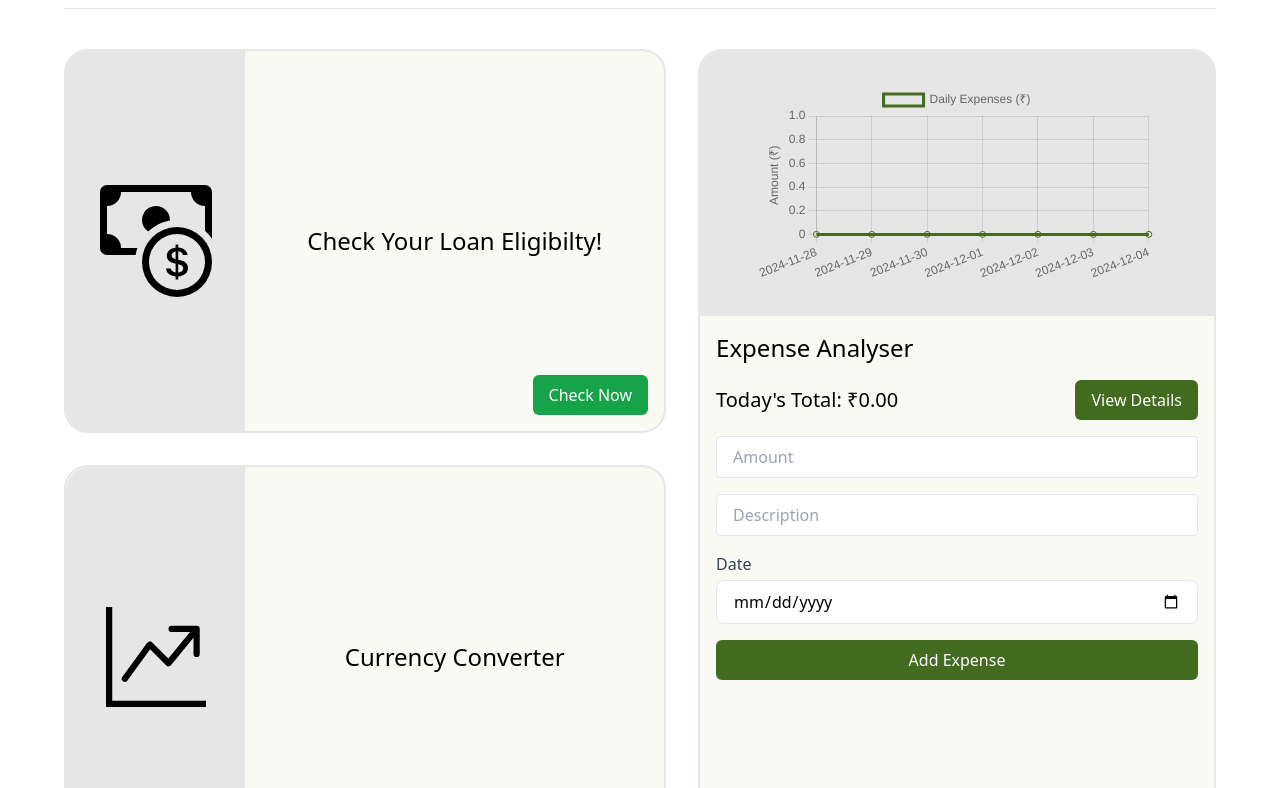
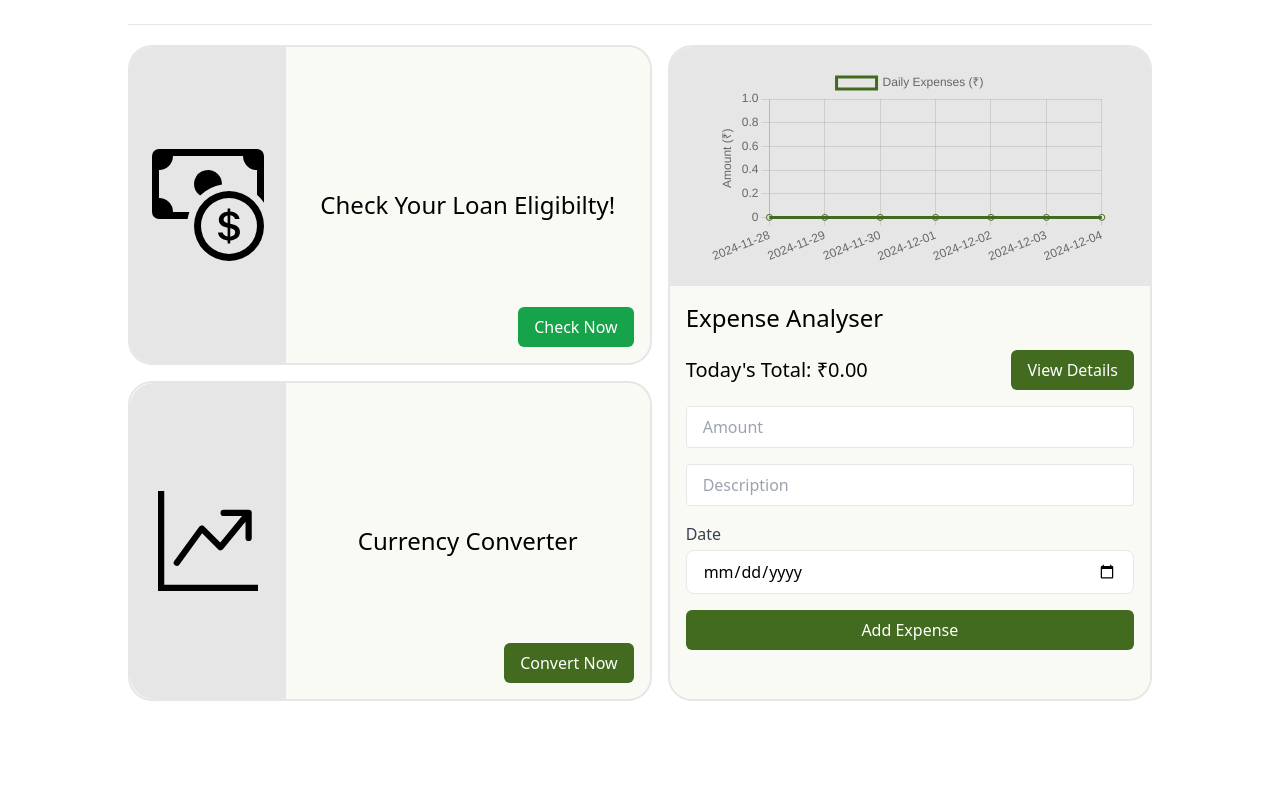
Before and after one commit to Shaikh-Suja-Rahaman/FinAi-Hackathon, a website: page Dashboard/index.html in a window 1280 px wide. Shown: the part 204-992 px from the top of the page. After the commit the page ends 925 px from the top, so only its background shows below. Drawn offline with nearby package versions, Linux system fonts and the light colour scheme; no server answers; a web font is replaced by a local one.

Commit message:
Update dashboard styles: adjust layout, spacing, and add new utility classes

```diff
--- a/Dashboard/index.css
+++ b/Dashboard/index.css
@@ -3,10 +3,12 @@
   font-optical-sizing: auto;
   font-weight: 400;
   font-style: normal;
+  padding: 8px;
 }
 
 #weighingScale {
   color: black;
+  margin: 8px;
 }
 
 /* .text-3xl text-black {
--- a/Dashboard/index.html
+++ b/Dashboard/index.html
@@ -21,7 +21,10 @@
     <script src="https://cdn.jsdelivr.net/npm/chart.js"></script>
   </head>
   <body>
-    <main class="w-[90%] mx-auto my-2">
+    <main class="w-[80%] mx-auto my-2">
+      <div class="max-w-3xl mx-auto">
+        <!-- Content -->
+      </div>
       <button
         id="backButton"
         type="button"
@@ -32,12 +35,12 @@
       <h1 class="greetings text-6xl my-8 select-none">Good Morning, User</h1>
       <hr width="100%" class="mx-auto" />
 
-      <div class="data flex rounded-3xl my-10 box-border gap-8">
+      <div class="data flex rounded-3xl my-5 box-border gap-4">
         <div
-          class="Left min-h-full grow-[0.7] rounded-3xl flex flex-col box-border justify-between gap-8"
+          class="Left min-h-full grow-[0.7] rounded-3xl flex flex-col box-border justify-between gap-4"
         >
           <div
-            class="h-96 box-border bg-[#FAFAF5] rounded-3xl border-[#E6E6E6] border-2 flex overflow-hidden"
+            class="h-80 box-border bg-[#FAFAF5] rounded-3xl border-[#E6E6E6] border-2 flex overflow-hidden"
           >
             <div
               id="loanEligibility"
@@ -82,7 +85,7 @@
           </div>
 
           <div
-            class="h-96 box-border bg-[#FAFAF5] rounded-3xl border-[#E6E6E6] border-2 flex overflow-hidden"
+            class="h-80 box-border bg-[#FAFAF5] rounded-3xl border-[#E6E6E6] border-2 flex overflow-hidden"
           >
             <div
               class="flex justify-center items-center Left w-[30%] h-full bg-[#E6E6E6] rounded-3xl rounded-r-none text-center"
```
Also changed, not shown: dist/output.css.
